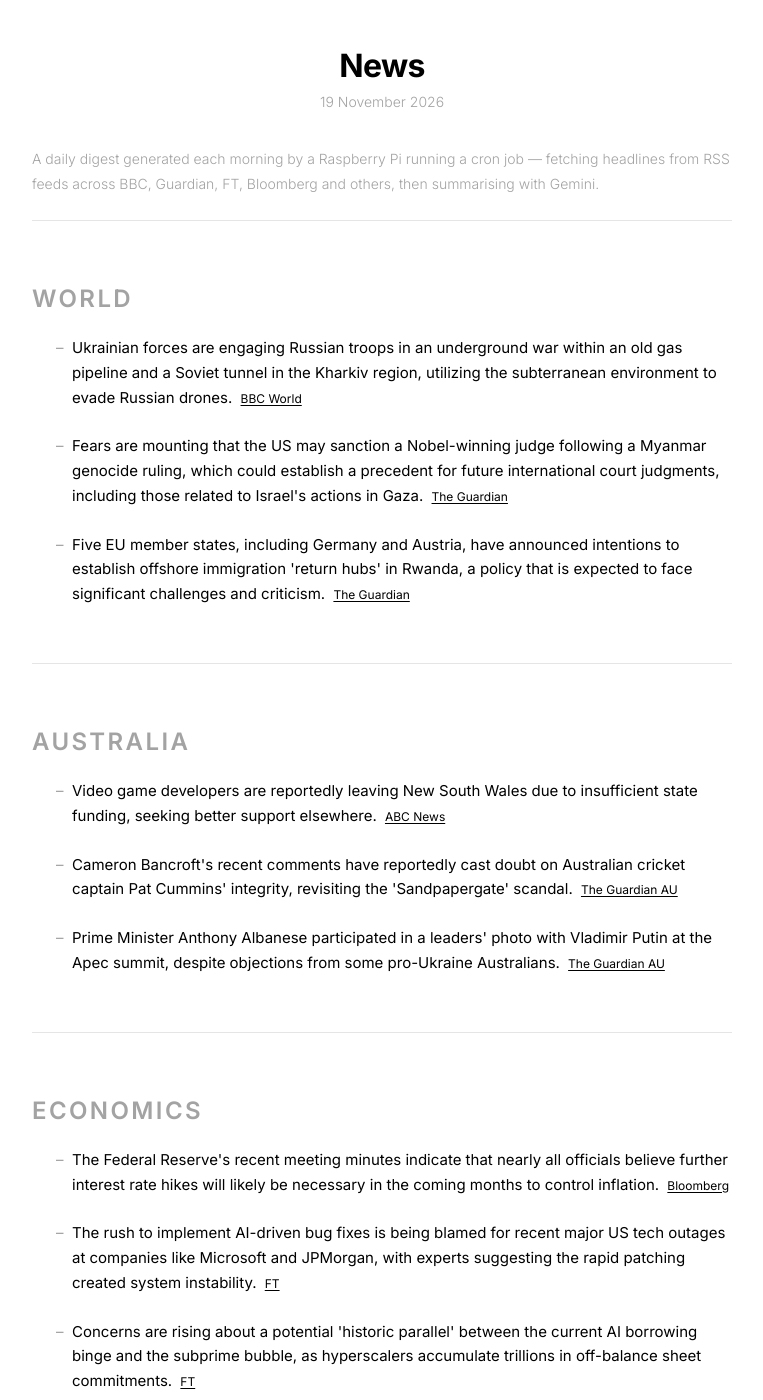
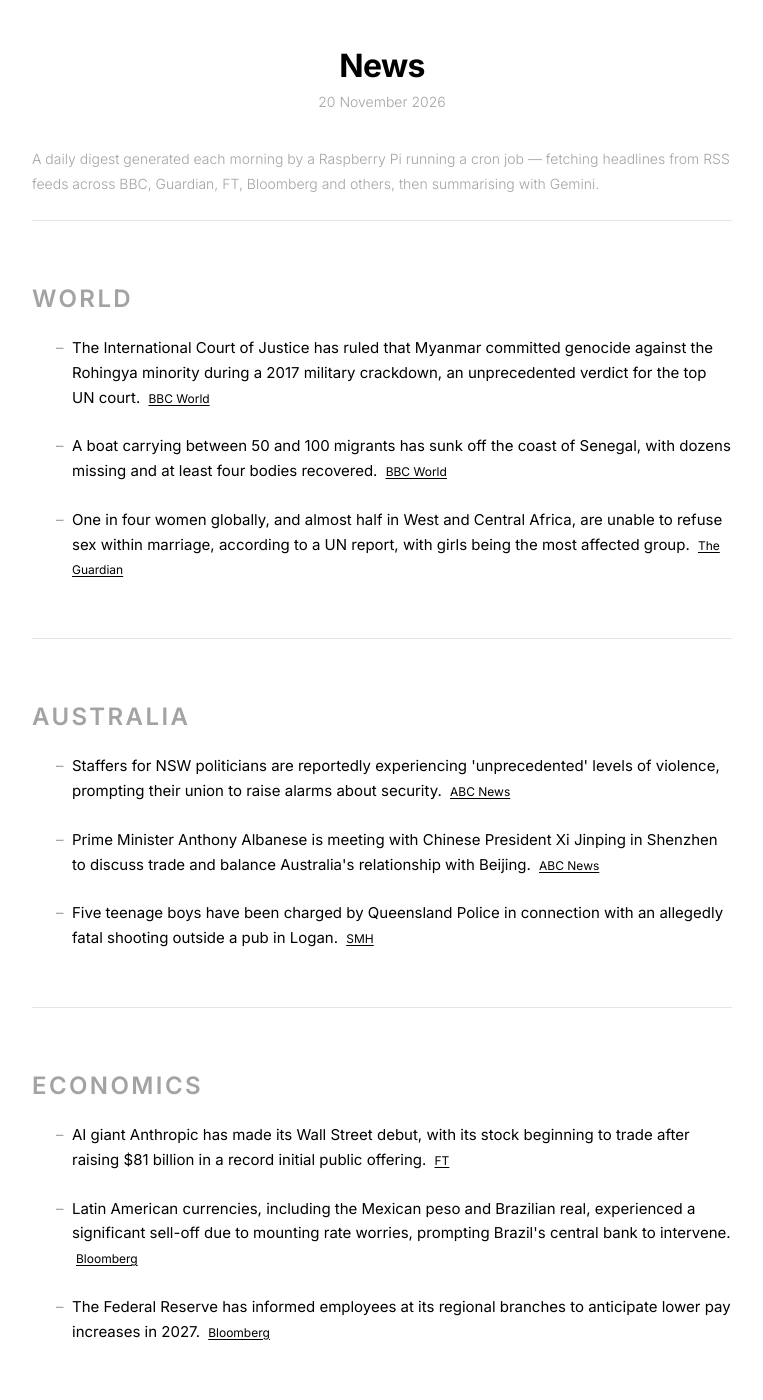
Before and after one commit to s-jac/s-jac.github.io, a Jekyll site: the page built from projects/news.html, in a window 1280 px wide and 1400 px high. Shown: the whole window, without its empty margins (258-1021 px from the left). Built offline with Jekyll 4.4.1, drawn with Linux system fonts in a browser that asks for light colours; some of the changed text lies outside the part shown.

Commit message:
daily news update 20 November 2026

```diff
--- a/_data/news.json
+++ b/_data/news.json
@@ -1,22 +1,22 @@
 {
-  "date": "19 November 2026",
-  "generated_at": "2026-11-18T20:01:10.699053+00:00",
+  "date": "20 November 2026",
+  "generated_at": "2026-11-19T20:00:23.756150+00:00",
   "sections": [
     {
       "heading": "World",
       "bullets": [
         {
-          "text": "Ukrainian forces are engaging Russian troops in an underground war within an old gas pipeline and a Soviet tunnel in the Kharkiv region, utilizing the subterranean environment to evade Russian drones.",
+          "text": "The International Court of Justice has ruled that Myanmar committed genocide against the Rohingya minority during a 2017 military crackdown, an unprecedented verdict for the top UN court.",
           "source": "BBC World",
           "url": "https://www.bbc.com/news/world"
         },
         {
-          "text": "Fears are mounting that the US may sanction a Nobel-winning judge following a Myanmar genocide ruling, which could establish a precedent for future international court judgments, including those related to Israel's actions in Gaza.",
-          "source": "The Guardian",
-          "url": "https://www.theguardian.com"
+          "text": "A boat carrying between 50 and 100 migrants has sunk off the coast of Senegal, with dozens missing and at least four bodies recovered.",
+          "source": "BBC World",
+          "url": "https://www.bbc.com/news/world"
         },
         {
-          "text": "Five EU member states, including Germany and Austria, have announced intentions to establish offshore immigration 'return hubs' in Rwanda, a policy that is expected to face significant challenges and criticism.",
+          "text": "One in four women globally, and almost half in West and Central Africa, are unable to refuse sex within marriage, according to a UN report, with girls being the most affected group.",
           "source": "The Guardian",
           "url": "https://www.theguardian.com"
         }
@@ -26,19 +26,19 @@
       "heading": "Australia",
       "bullets": [
         {
-          "text": "Video game developers are reportedly leaving New South Wales due to insufficient state funding, seeking better support elsewhere.",
+          "text": "Staffers for NSW politicians are reportedly experiencing 'unprecedented' levels of violence, prompting their union to raise alarms about security.",
           "source": "ABC News",
           "url": "https://www.abc.net.au/news"
         },
         {
-          "text": "Cameron Bancroft's recent comments have reportedly cast doubt on Australian cricket captain Pat Cummins' integrity, revisiting the 'Sandpapergate' scandal.",
-          "source": "The Guardian AU",
-          "url": "https://www.theguardian.com/au"
+          "text": "Prime Minister Anthony Albanese is meeting with Chinese President Xi Jinping in Shenzhen to discuss trade and balance Australia's relationship with Beijing.",
+          "source": "ABC News",
+          "url": "https://www.abc.net.au/news"
         },
         {
-          "text": "Prime Minister Anthony Albanese participated in a leaders' photo with Vladimir Putin at the Apec summit, despite objections from some pro-Ukraine Australians.",
-          "source": "The Guardian AU",
-          "url": "https://www.theguardian.com/au"
+          "text": "Five teenage boys have been charged by Queensland Police in connection with an allegedly fatal shooting outside a pub in Logan.",
+          "source": "SMH",
+          "url": "https://www.smh.com.au"
         }
       ]
     },
@@ -46,19 +46,19 @@
       "heading": "Economics",
       "bullets": [
         {
-          "text": "The Federal Reserve's recent meeting minutes indicate that nearly all officials believe further interest rate hikes will likely be necessary in the coming months to control inflation.",
+          "text": "AI giant Anthropic has made its Wall Street debut, with its stock beginning to trade after raising $81 billion in a record initial public offering.",
+          "source": "FT",
+          "url": "https://www.ft.com"
+        },
+        {
+          "text": "Latin American currencies, including the Mexican peso and Brazilian real, experienced a significant sell-off due to mounting rate worries, prompting Brazil's central bank to intervene.",
           "source": "Bloomberg",
           "url": "https://www.bloomberg.com/markets"
         },
         {
-          "text": "The rush to implement AI-driven bug fixes is being blamed for recent major US tech outages at companies like Microsoft and JPMorgan, with experts suggesting the rapid patching created system instability.",
-          "source": "FT",
-          "url": "https://www.ft.com"
-        },
-        {
-          "text": "Concerns are rising about a potential 'historic parallel' between the current AI borrowing binge and the subprime bubble, as hyperscalers accumulate trillions in off-balance sheet commitments.",
-          "source": "FT",
-          "url": "https://www.ft.com"
+          "text": "The Federal Reserve has informed employees at its regional branches to anticipate lower pay increases in 2027.",
+          "source": "Bloomberg",
+          "url": "https://www.bloomberg.com/markets"
         }
       ]
     }
```
